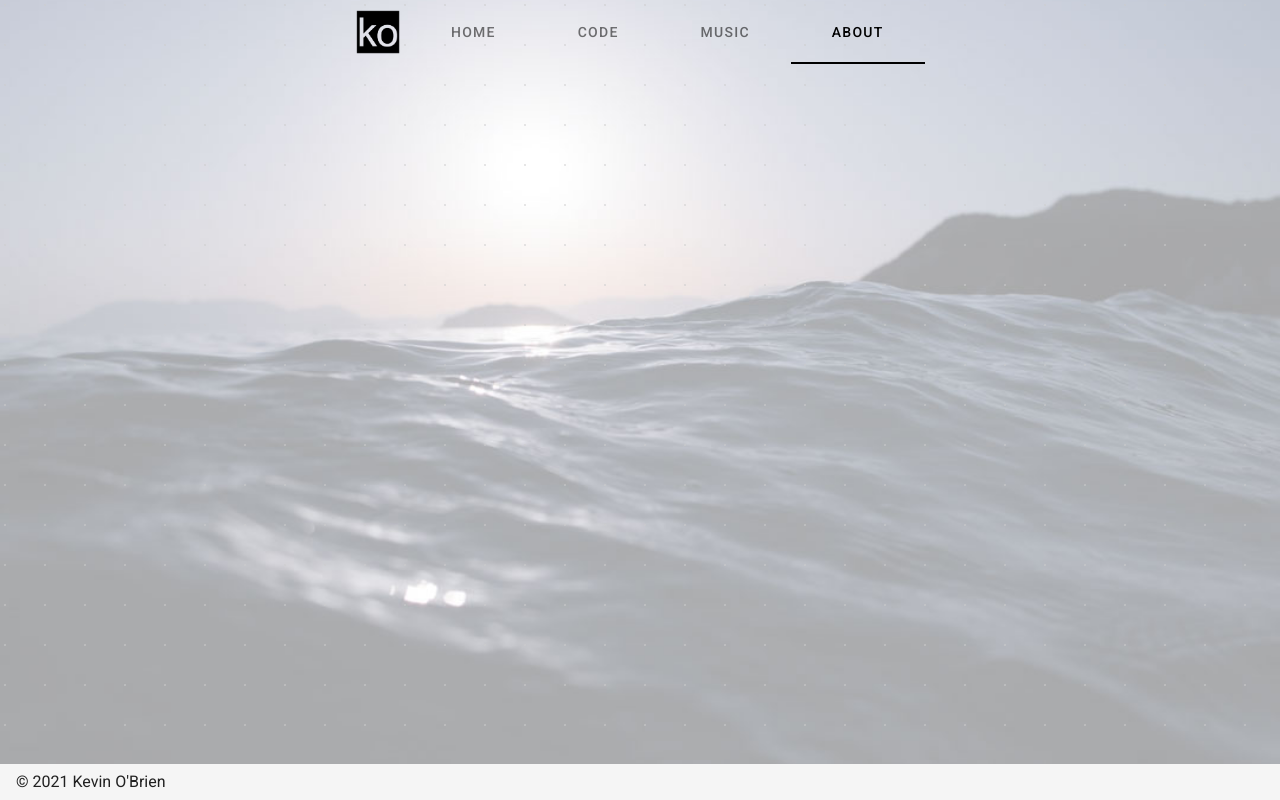
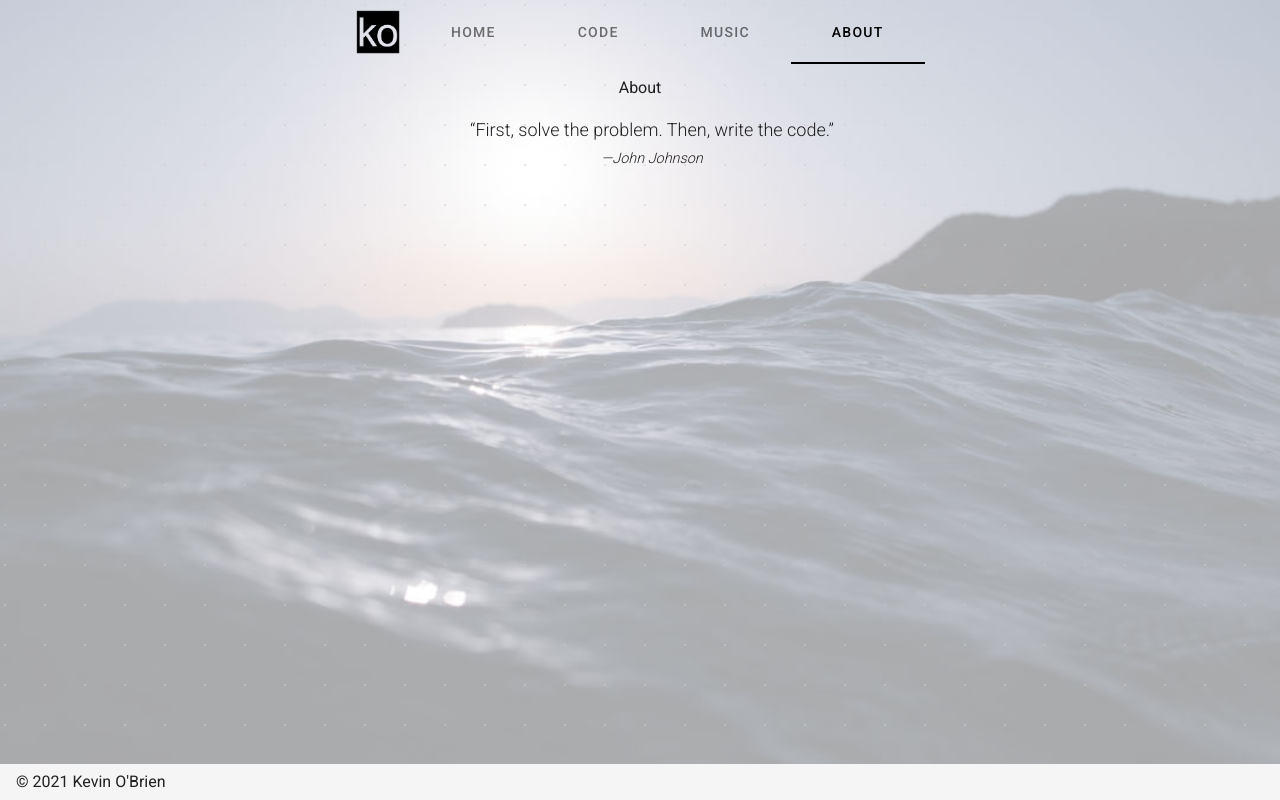
Before and after one commit to librien/kevinobrien, a Nuxt app: page /about in a window 1280 px wide. Built offline with nearby package versions, Linux system fonts and the light colour scheme; what wavesurfer.js-vue would draw is missing.

Commit message:
Create placeholder pages

```diff
--- /dev/null
+++ b/pages/about.vue
@@ -0,0 +1,15 @@
+<template>
+  <v-row>
+    <v-col class="text-center">
+      About
+      <blockquote class="blockquote">
+        &#8220;First, solve the problem. Then, write the code.&#8221;
+        <footer>
+          <small>
+            <em>&mdash;John Johnson</em>
+          </small>
+        </footer>
+      </blockquote>
+    </v-col>
+  </v-row>
+</template>
--- /dev/null
+++ b/pages/code.vue
@@ -0,0 +1,15 @@
+<template>
+  <v-row>
+    <v-col class="text-center">
+      Code
+      <blockquote class="blockquote">
+        &#8220;First, solve the problem. Then, write the code.&#8221;
+        <footer>
+          <small>
+            <em>&mdash;John Johnson</em>
+          </small>
+        </footer>
+      </blockquote>
+    </v-col>
+  </v-row>
+</template>
```
